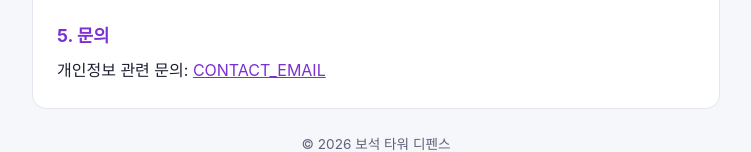
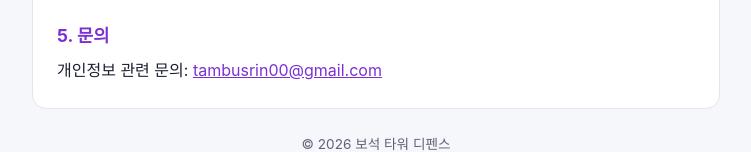
Before and after one commit to tambusrin00-dotcom/GemTowerDefense, a plain HTML site: page store/privacy/index.html in a window 1280 px wide. Shown: the part 622-774 px from the top of the page, without its empty margins (264-1015 px from the left). Drawn offline with Linux system fonts and the light colour scheme.

Commit message:
개인정보처리방침 문의 이메일 입력
Co-Authored-By: Claude Opus 5.5 <noreply@anthropic.com>

```diff
--- a/store/privacy/index.html
+++ b/store/privacy/index.html
@@ -66,7 +66,7 @@
     <p>이 방침이 변경되면 이 페이지를 통해 알려드립니다.</p>
 
     <h2>5. 문의</h2>
-    <p>개인정보 관련 문의: <a href="mailto:CONTACT_EMAIL">CONTACT_EMAIL</a></p>
+    <p>개인정보 관련 문의: <a href="mailto:tambusrin00@gmail.com">tambusrin00@gmail.com</a></p>
   </div>
 
   <footer>© 2026 보석 타워 디펜스</footer>
```
Also changed, not shown: 2 other files.
